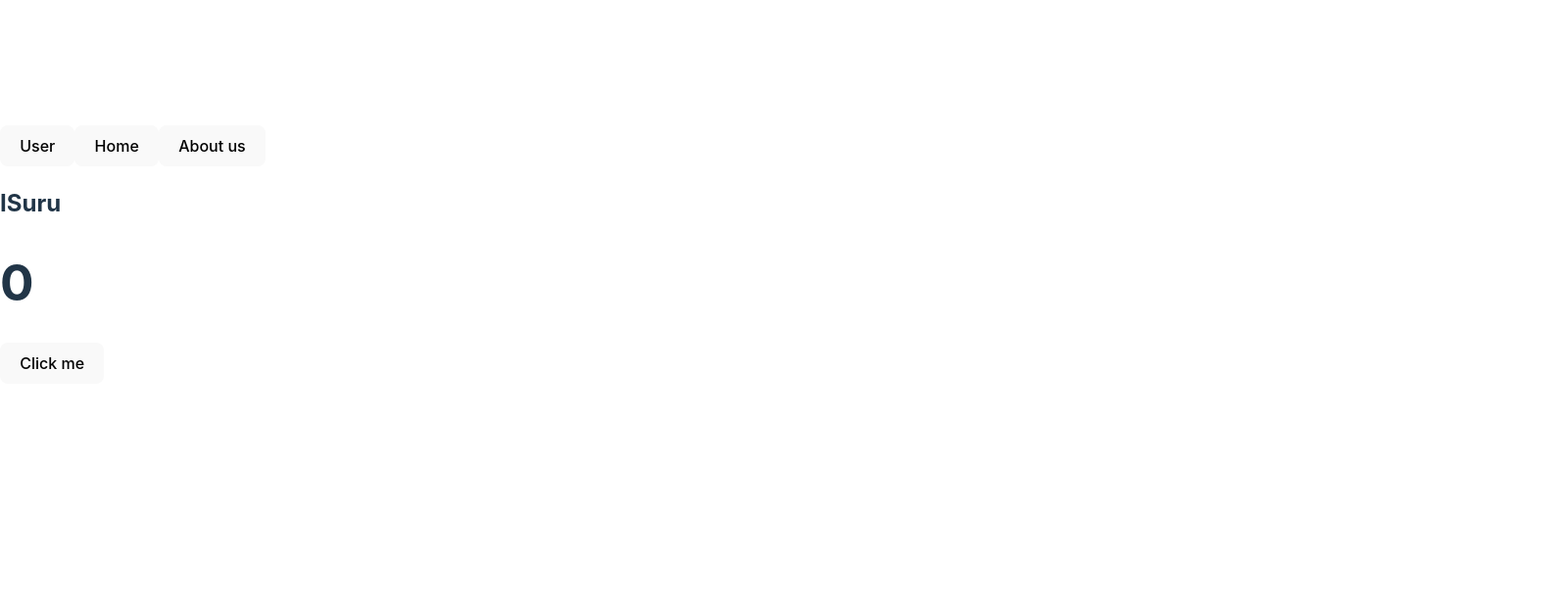
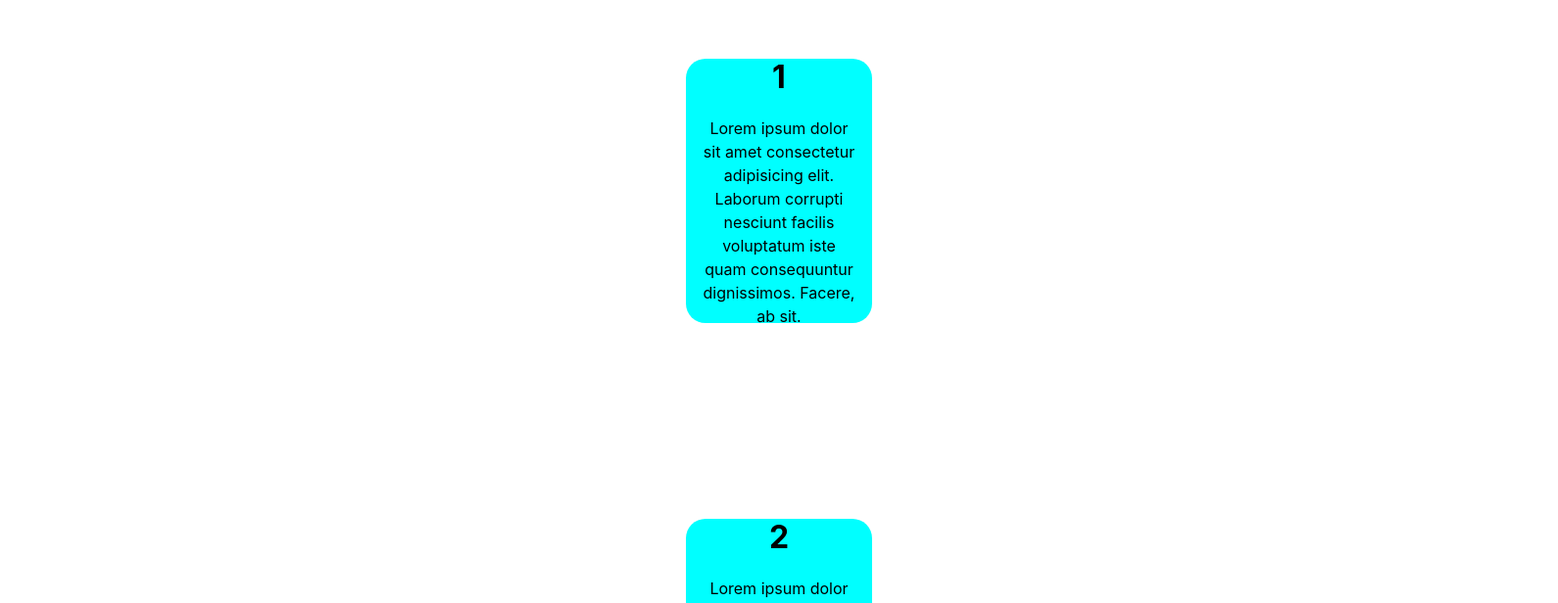
Before and after one commit to Isuru-Sandaruwan-Kumarasiri/learning-React-Js, a React (Vite) app: page / in a window 1280 px wide. Shown: the part 140-756 px from the top of the page at 98% size, 1590 px wide, since content can reach past the window. Built offline with nearby package versions, Linux system fonts and the light colour scheme.

Commit message:
creating card throuth mapping with css

```diff
--- a/src/App.jsx
+++ b/src/App.jsx
@@ -4,6 +4,7 @@ import Header from "./components/header"
 import Profile from "./components/profile"
 import Mapping from "./components/mapping";
 import UserEffect from "./components/UserEffect";
+import Card from "./components/card";
 
 
 
@@ -27,6 +28,17 @@ function App() {
 //       count===1 ? setCount("Stop") : setCount(count -1);
 //      }
 //   };
+
+// ***************Mapping**********
+
+
+
+    //  const numArray=[1,2,3,4,5,6];
+    //  const sqartArray=numArray.map((num)=>{return num*2})
+    //  console.log(sqartArray)
+
+    const numArray=[1,2,3,4,5,6];
+    const setCard=numArray.map((num)=>{return <Card number={num}></Card>})
 
 
 
@@ -67,9 +79,14 @@ function App() {
 
     {/* *************UserEffect********** */}
 
-    <UserEffect></UserEffect>
+    {/* <UserEffect></UserEffect> */}
 
+
+
+
+    <div>{setCard}</div>
     </>
+
   )
 }
 
--- /dev/null
+++ b/src/components/Card.css
@@ -0,0 +1,23 @@
+.card-bg{
+    background-color: aqua;
+    width: 20vh;
+    color: black;
+    height: 30vh;
+    border-radius: 20px;
+    padding: 15px;
+    display: flex;
+    flex-direction: column;
+    justify-content: center;
+    align-items: center;
+    margin: 200px 700px ;
+
+}
+.card-num{
+    font-weight: bold;
+    font-size: 2rem;
+    margin-bottom: 2vh;
+
+}
+.card-info{
+    text-align: center;
+}
--- /dev/null
+++ b/src/components/Card.jsx
@@ -0,0 +1,14 @@
+import './Card.css'
+
+function Card({number}) {
+    return (
+        <>
+          <div className="card-bg">
+               <div className="card-num">{number}</div>
+               <div className="card-info">Lorem ipsum dolor sit amet consectetur adipisicing elit. Laborum corrupti nesciunt facilis voluptatum iste quam consequuntur dignissimos. Facere, ab sit.</div>
+          </div>
+        </>
+    );
+}
+
+export default Card;
```
